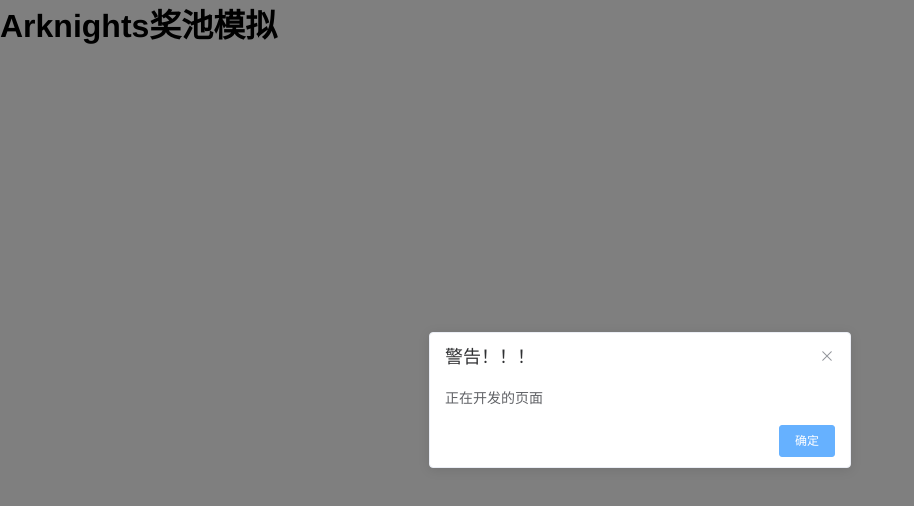
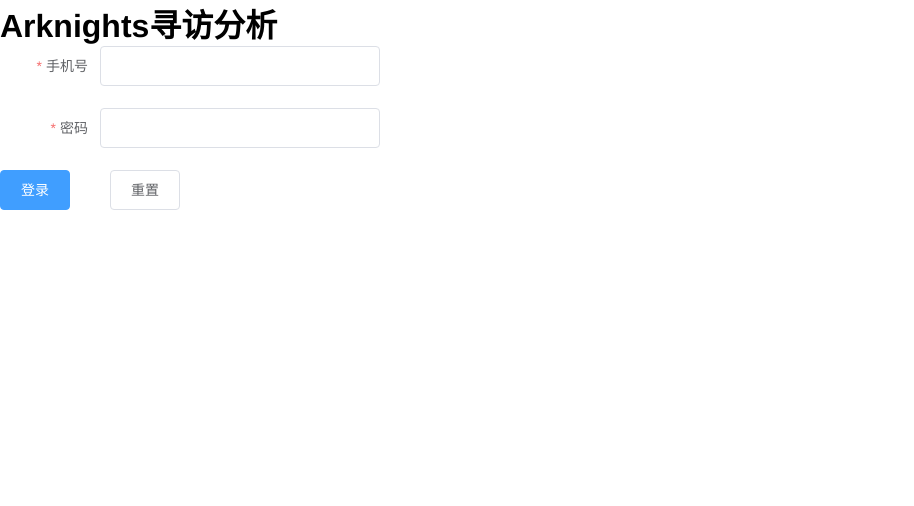
Before and after one commit to fsyume/prize-pool-for-pcr, a Vue app: page /arknights in a window 1280 px wide. Shown: the top 506 px of the page, without its empty margins (0-914 px from the left). Built offline with nearby package versions, Linux system fonts and the light colour scheme.

Commit message:
更新明日方舟页面

```diff
--- a/src/components/indexComponents/TopNav.vue
+++ b/src/components/indexComponents/TopNav.vue
@@ -10,7 +10,7 @@
                :router="true">
         <!--<el-menu-item index="/">首页</el-menu-item>-->
         <el-menu-item class="item1" index="/">公主连结Re:Dive</el-menu-item>
-        <el-menu-item class="item1" index="/arknights" disabled>明日方舟Arknights</el-menu-item>
+        <el-menu-item class="item1" index="/arknights">明日方舟Arknights</el-menu-item>
         <el-menu-item index="about">关于</el-menu-item>
       </el-menu>
     </div>
--- a/src/views/Ark/Arknights.vue
+++ b/src/views/Ark/Arknights.vue
@@ -1,21 +1,64 @@
 <template>
-<!-- 明日方舟页面 -->
-<div>
-  <h1>Arknights奖池模拟</h1>
-</div>
+  <!-- 明日方舟页面 -->
+  <div>
+    <h1>Arknights寻访分析</h1>
+    <el-form
+      ref="loginForm"
+      :model="loginForm"
+      :rules="rules"
+      class="demo-loginForm"
+      label-width="100px"
+    >
+      <el-form-item label="手机号" prop="phone" style="width: 380px">
+        <el-input v-model="loginForm.phone"></el-input>
+      </el-form-item>
+
+      <el-form-item label="密码" prop="password" style="width: 380px">
+        <el-input v-model="loginForm.password"></el-input>
+      </el-form-item>
+
+      <el-form-item>
+        <el-button
+          type="primary"
+          @click="submitForm('loginForm')"
+          style="position: relative; right: 100px"
+          >登录
+        </el-button>
+        <el-button @click="resetForm('loginForm')" style="position: relative; right: 70px"
+          >重置</el-button
+        >
+      </el-form-item>
+    </el-form>
+  </div>
 </template>
 
 <script>
 export default {
-  name: 'arknights',
-  created () {
-    this.$alert('正在开发的页面', '警告！！！', {
-      confirmButtonText: '确定'
-    })
-  }
-}
+  name: "arknights",
+  data() {
+    return {
+      loginForm: {
+        phone: "",
+        password: "",
+      },
+      rules: {
+        phone: [
+          { required: true, message: "请输入用户名", trigger: "blur" },
+          { min: 11, max: 11, message: "手机号为11位数", trigger: "blur" },
+        ],
+        password: [{ required: true, message: "请输入密码", trigger: "blur" }],
+      },
+    };
+  },
+  methods: {
+    resetForm(formName) {
+      this.$refs[formName].resetFields();
+    },
+    submitForm() {
+      console.log(1111);
+    },
+  },
+};
 </script>
 
-<style scoped>
-
-</style>
+<style scoped></style>
--- a/vue.config.js
+++ b/vue.config.js
@@ -7,5 +7,7 @@
       maskIcon: 'favicon.ico',
       msTileImage: 'favicon.ico'
     }
-  }
+  },
+
+  productionSourceMap: false
 }
```
Also changed, not shown: package.json (+0 -7 lines), .eslintrc.js (deleted), 1 other file (tests, documents, lock files or other folders).
